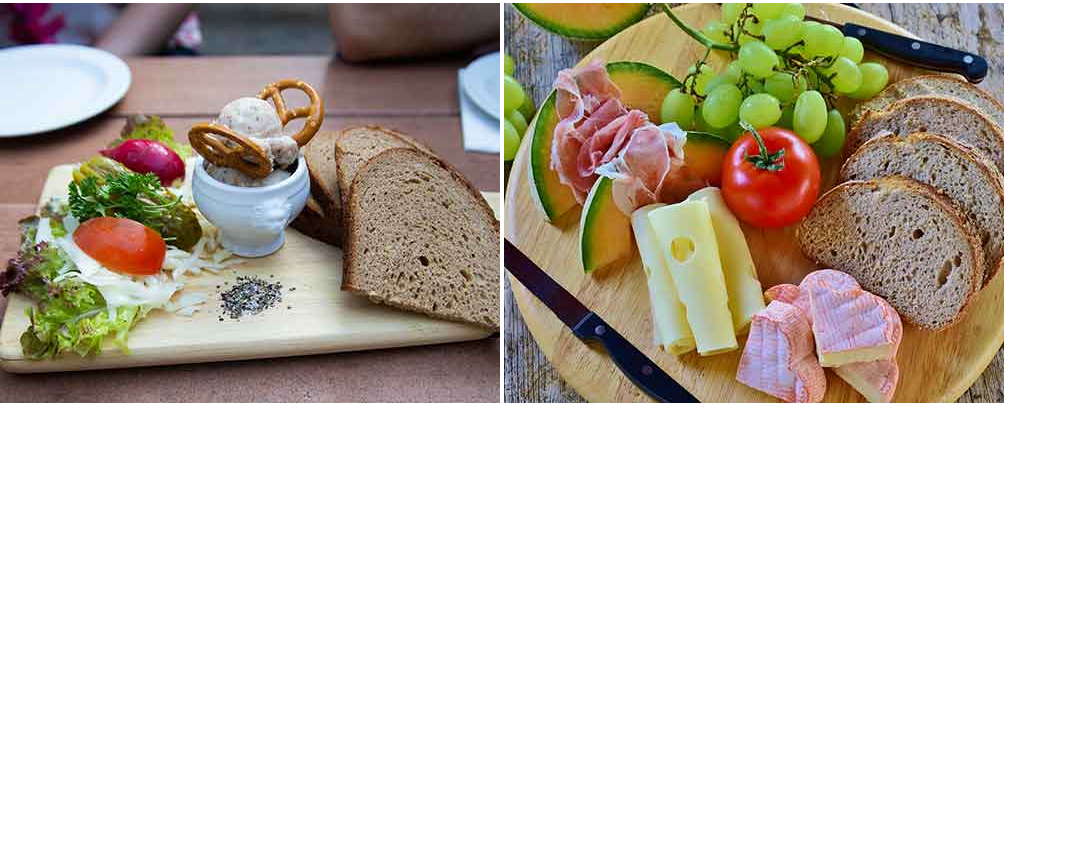
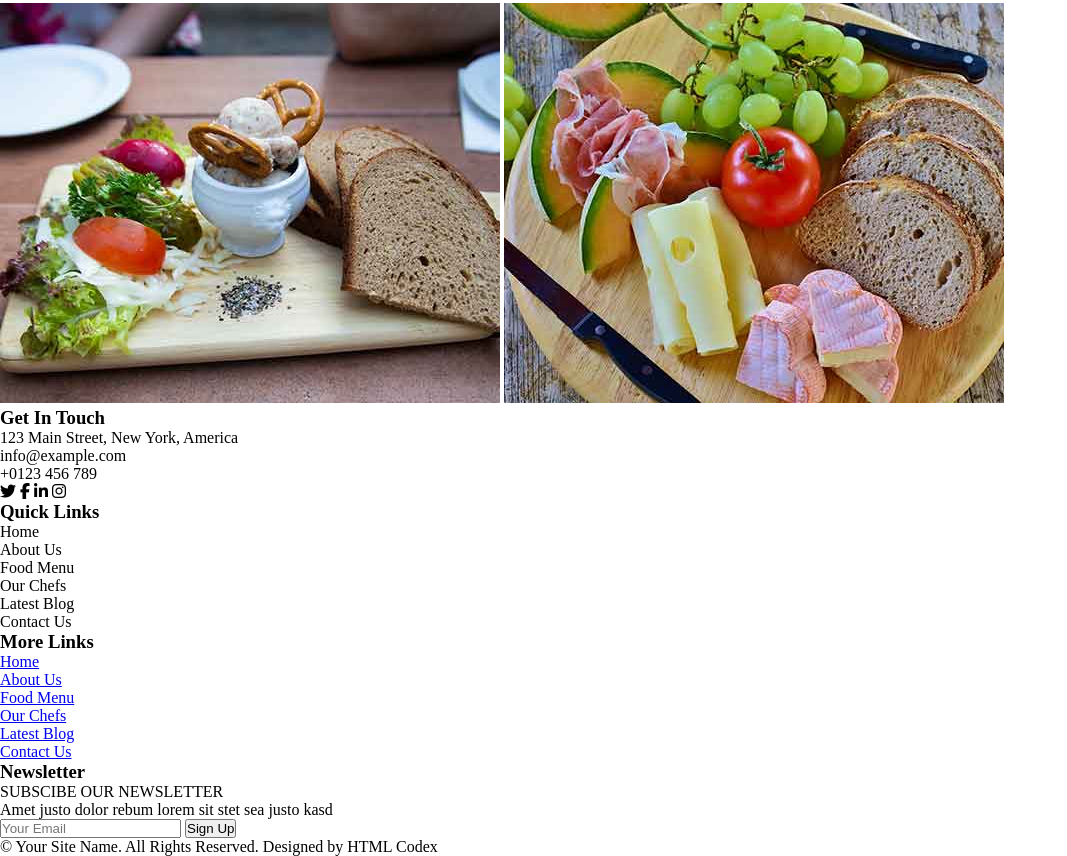
Before and after one commit to ThaiMinh3101/Hoc-HTML, a plain HTML site: page bt5/bt5.html in a window 1280 px wide. Shown: the part 9341-10197 px from the top of the page, without its empty margins (0-1067 px from the left). Before the commit the page ends 9748 px from the top, so only its background shows below. Drawn offline with Linux system fonts and the light colour scheme.

Commit message:
xong phan html

```diff
--- a/bt5/bt5.html
+++ b/bt5/bt5.html
@@ -4,6 +4,7 @@
     <meta charset="UTF-8">
     <meta name="viewport" content="width=device-width, initial-scale=1.0">
     <link rel="stylesheet" href="bt5.css">
+    <link rel="stylesheet" href="https://cdnjs.cloudflare.com/ajax/libs/font-awesome/6.5.1/css/all.min.css">
     <title>Document</title>
 </head>
 <body>
@@ -142,7 +143,51 @@
     </section>
 
     <footer>
-        <h3></h3>
+        <nav>
+            <h3>Get In Touch</h3>
+            <p>123 Main Street, New York, America</p>
+            <p>info@example.com</p>
+            <p>+0123 456 789</p>
+            <i class="fab fa-twitter"></i>
+            <i class="fab fa-facebook-f"></i>
+            <i class="fab fa-linkedin-in"></i>
+            <i class="fab fa-instagram"></i>
+        </nav>
+
+        <nav>
+            <h3>Quick Links</h3>
+            <ul>
+                <li>Home</li>
+                <li>About Us</li>
+                <li>Food Menu</li>
+                <li>Our Chefs</li>
+                <li>Latest Blog</li>
+                <li>Contact Us</li>
+            </ul>
+        </nav>
+
+        <nav>
+            <h3>More Links</h3>
+            <ul>
+                <li><a href="index.html">Home</a></li>
+                <li><a href="about.html">About Us</a></li>
+                <li><a href="menu.html">Food Menu</a></li>
+                <li><a href="chefs.html">Our Chefs</a></li>
+                <li><a href="blog.html">Latest Blog</a></li>
+                <li><a href="contact.html">Contact Us</a></li>
+            </ul>
+        </nav>
+
+        <nav>
+            <h3>Newsletter</h3>
+            <p>SUBSCIBE OUR NEWSLETTER</p>
+            <p>Amet justo dolor rebum lorem sit stet sea justo kasd</p>
+            <input type="text" placeholder="Your Email" >
+            <button id = "last button"> Sign Up </button>
+        </nav>
+    </footer>
+    <footer class = "footer_info">
+        <p>&copy; Your Site Name. All Rights Reserved. <span>Designed by HTML Codex </span></p>
     </footer>
 </body>
 </html>
```
